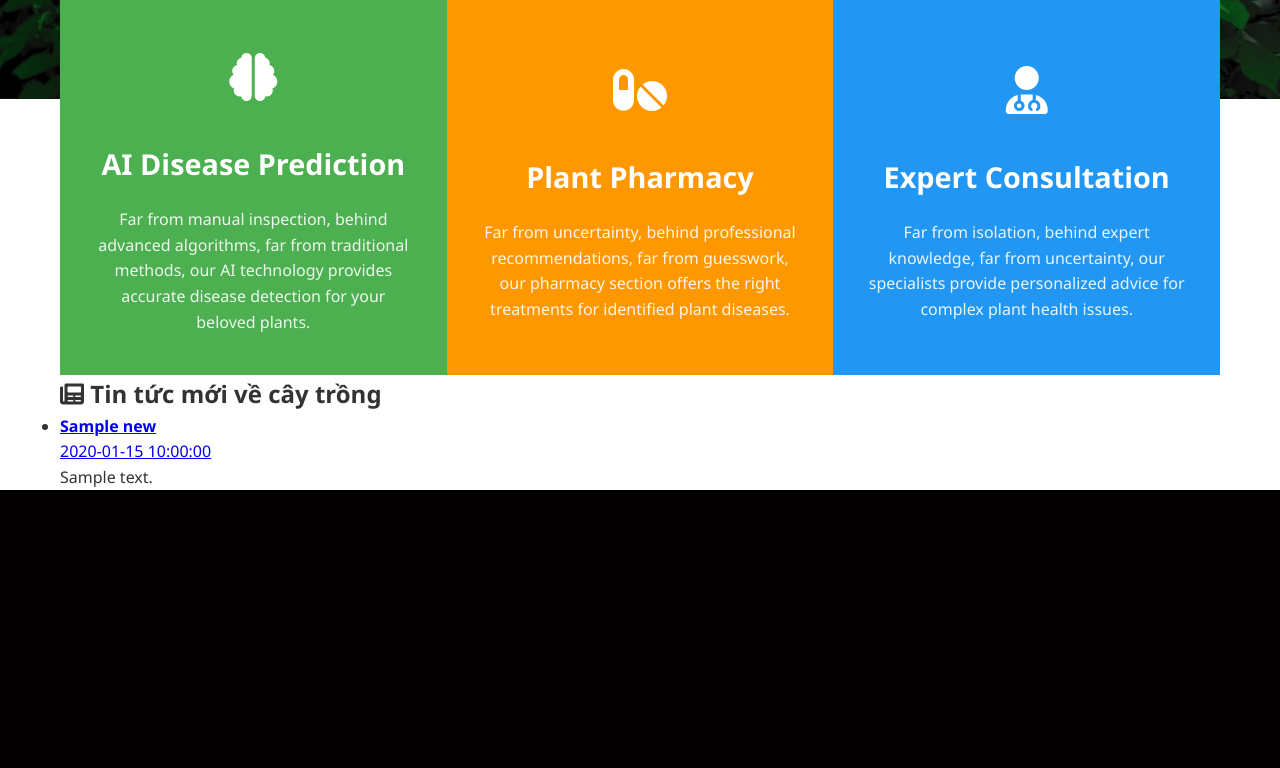
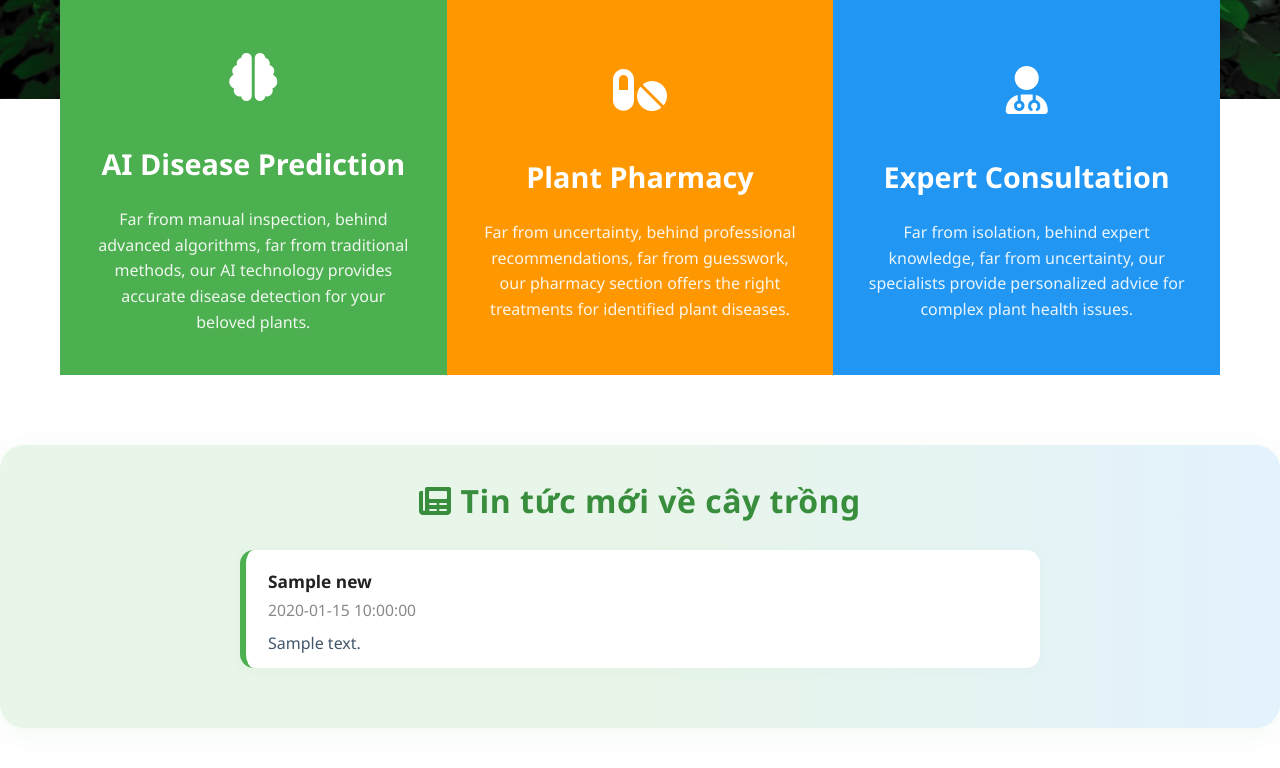
Before and after one commit to hienluong05/Plant_Hospital, a Flask app: template MyAI/App/flaskr/templates/home.html in a window 1280 px wide. Shown: the part 753-1521 px from the top of the page. Before the commit the page ends 1243 px from the top, so only its background shows below. Run offline with Flask 3, Linux system fonts and the light colour scheme; the template is opened without the code that fills it: most values are stand-ins (such as "Sample title", 1, 10 or a date in 2020); parts of the project's set-up code (start-up, migrations or seed data) failed here and were passed over.

Commit message:
Add News

```diff
--- a/MyAI/App/flaskr/templates/home.html
+++ b/MyAI/App/flaskr/templates/home.html
@@ -377,6 +377,98 @@
           padding: 30px 20px;
         }
       }
+      .news-section {
+        margin: 70px 0 40px 0;
+        background: linear-gradient(90deg, #e8f5e9 50%, #e3f2fd 100%);
+        border-radius: 24px;
+        box-shadow: 0 6px 32px rgba(76, 175, 80, 0.07);
+        padding: 30px 0 36px 0;
+      }
+      .news-title {
+        color: #388e3c;
+        font-size: 2rem;
+        font-weight: 700;
+        margin-bottom: 24px;
+        text-align: center;
+        letter-spacing: 0.5px;
+      }
+      .news-list {
+        list-style: none;
+        padding: 0;
+        margin: 0 auto;
+        max-width: 800px;
+      }
+      .news-item {
+        background: #fff;
+        border-left: 6px solid #4caf50;
+        border-radius: 14px;
+        margin-bottom: 24px;
+        padding: 18px 22px 13px 22px;
+        box-shadow: 0 2px 14px rgba(76, 175, 80, 0.04);
+        transition: box-shadow 0.18s, transform 0.18s;
+        position: relative;
+        display: block;
+      }
+      .news-item:hover {
+        box-shadow: 0 6px 28px rgba(76, 175, 80, 0.13);
+        transform: translateY(-3px) scale(1.02);
+        background: #f8fff8;
+      }
+      .news-item a {
+        color: #222;
+        font-size: 1.08rem;
+        text-decoration: none;
+        font-weight: 600;
+        transition: color 0.18s;
+      }
+      .news-item a:hover {
+        color: #388e3c;
+        text-decoration: underline;
+      }
+      .news-date {
+        color: #888;
+        font-size: 0.98rem;
+        font-weight: 400;
+        margin-top: 2px;
+        display: inline-block;
+      }
+      .news-desc {
+        color: #34495e;
+        margin-top: 7px;
+        font-size: 1rem;
+        line-height: 1.5;
+        opacity: 0.93;
+        word-break: break-word;
+      }
+      .news-desc img {
+        max-width: 100%;
+        height: auto;
+        display: block;
+        margin: 12px auto 8px auto;
+        border-radius: 12px;
+        box-shadow: 0 2px 12px rgba(76, 175, 80, 0.07);
+      }
+      @media (max-width: 900px) {
+        .news-section {
+          padding: 18px 0 18px 0;
+          border-radius: 12px;
+        }
+        .news-title {
+          font-size: 1.28rem;
+          margin-bottom: 13px;
+        }
+        .news-list {
+          max-width: 97vw;
+        }
+        .news-item {
+          padding: 12px 10px 10px 12px;
+          margin-bottom: 16px;
+          border-radius: 8px;
+        }
+        .news-desc {
+          font-size: 0.97rem;
+        }
+      }
     </style>
   </head>
   <body>
```
